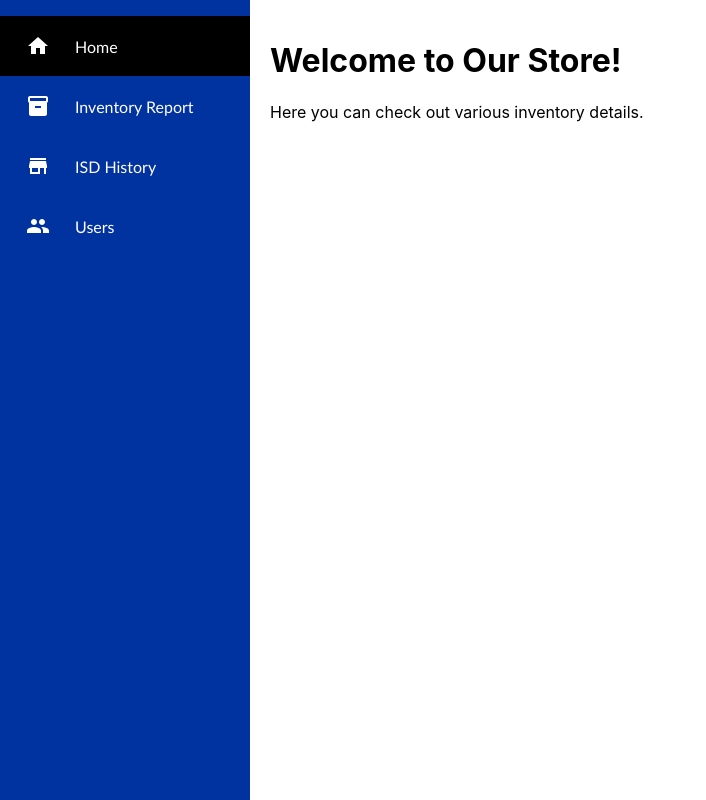
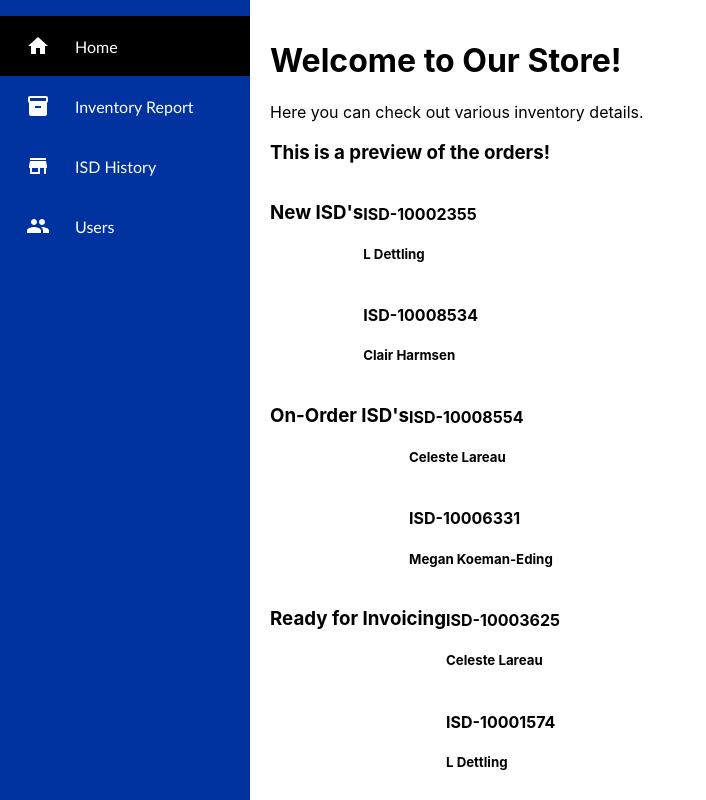
Before and after one commit to tdettling/CIS658_Semester_Project, a React (Create React App) app in the folder frontend/: page / in a window 1280 px wide. Shown: the whole page, without its empty margins (0-706 px from the left). Built offline with nearby package versions, Linux system fonts and the light colour scheme.

Commit message:
css changes

```diff
--- a/frontend/src/App.css
+++ b/frontend/src/App.css
@@ -98,3 +98,12 @@ NavBar css - https://www.youtube.com/watch?v=5R9jFHlG6ik
   background-color: #2F4050;
   color: white;
 }
+
+
+
+.ordersPreview {
+  border-color: #000000;
+  border-width: 2;
+  display: flex;
+  flex-direction: row;
+}
--- /dev/null
+++ b/frontend/src/Components/ISDPreview.jsx
@@ -0,0 +1,87 @@
+import React, { use, useState } from 'react'
+
+function ISDPreview() {
+
+    // api call to get data should go here.
+    // get preview data
+
+    //const [previewData, updatePreviewData] = useState();
+    let newData = [
+        {
+            'ISD': 'ISD-10002355',
+            'Requestor': 'L Dettling',
+        },
+        {
+            'ISD': 'ISD-10008534',
+            'Requestor': 'Clair Harmsen',
+        }
+    ];
+
+    let onOrderData = [
+        {
+            'ISD': 'ISD-10008554',
+            'Requestor': 'Celeste Lareau',
+        },
+        {
+            'ISD': 'ISD-10006331',
+            'Requestor': 'Megan Koeman-Eding',
+        }
+    ]
+
+    let invoicingData = [
+        {
+            'ISD': 'ISD-10003625',
+            'Requestor': 'Celeste Lareau',
+        },
+        {
+            'ISD': 'ISD-10001574',
+            'Requestor': 'L Dettling',
+        }
+    ]
+
+    const [previewNewData, updatePreviewData] = useState(newData);
+    const [previewOnOrderData, updateOnOrderData] = useState(onOrderData);
+    const [previewInvoicingData, updateInvoicingData] = useState(invoicingData);
+
+    return (
+        <div>
+            <div className='ordersPreview'>
+                <h3> New ISD's </h3>
+                <div>
+                    {previewNewData.map((item, index) => (
+                        <tr key={index}>
+                        <h4>{item.ISD}</h4>
+                        <h5>{item.Requestor}</h5>
+                    </tr>
+                ))}
+                </div>
+            </div>
+
+            <div className= "ordersPreview">
+            <h3> On-Order ISD's </h3>
+            <div>
+                    {previewOnOrderData.map((item, index) => (
+                        <tr key={index}>
+                        <h4>{item.ISD}</h4>
+                        <h5>{item.Requestor}</h5>
+                    </tr>
+                ))}
+                </div>
+            </div>
+
+            <div className= "ordersPreview">
+            <h3> Ready for Invoicing </h3>
+            <div>
+                    {previewInvoicingData.map((item, index) => (
+                        <tr key={index}>
+                        <h4>{item.ISD}</h4>
+                        <h5>{item.Requestor}</h5>
+                    </tr>
+                ))}
+                </div>
+            </div>
+        </div>
+    )
+    }
+
+export default ISDPreview;
--- /dev/null
+++ b/frontend/src/Components/OrdersPreview.jsx
@@ -0,0 +1,15 @@
+import React from 'react'
+
+import ISDPreview from './ISDPreview'
+
+function OrdersPreview() {
+  return (
+    <div >
+      <h3> This is a preview of the orders! </h3>
+        <ISDPreview />
+
+    </div>
+  )
+}
+
+export default OrdersPreview
--- a/frontend/src/Pages/Homescreen.jsx
+++ b/frontend/src/Pages/Homescreen.jsx
@@ -1,11 +1,15 @@
 import React from 'react';
 import { Link } from 'react-router-dom';
+
+import OrdersPreview from '../Components/OrdersPreview';
 
 const HomeScreen = () => {
   return (
     <div>
       <h1>Welcome to Our Store!</h1>
       <p>Here you can check out various inventory details.</p>
+
+      <OrdersPreview />
     </div>
   );
 }
```
